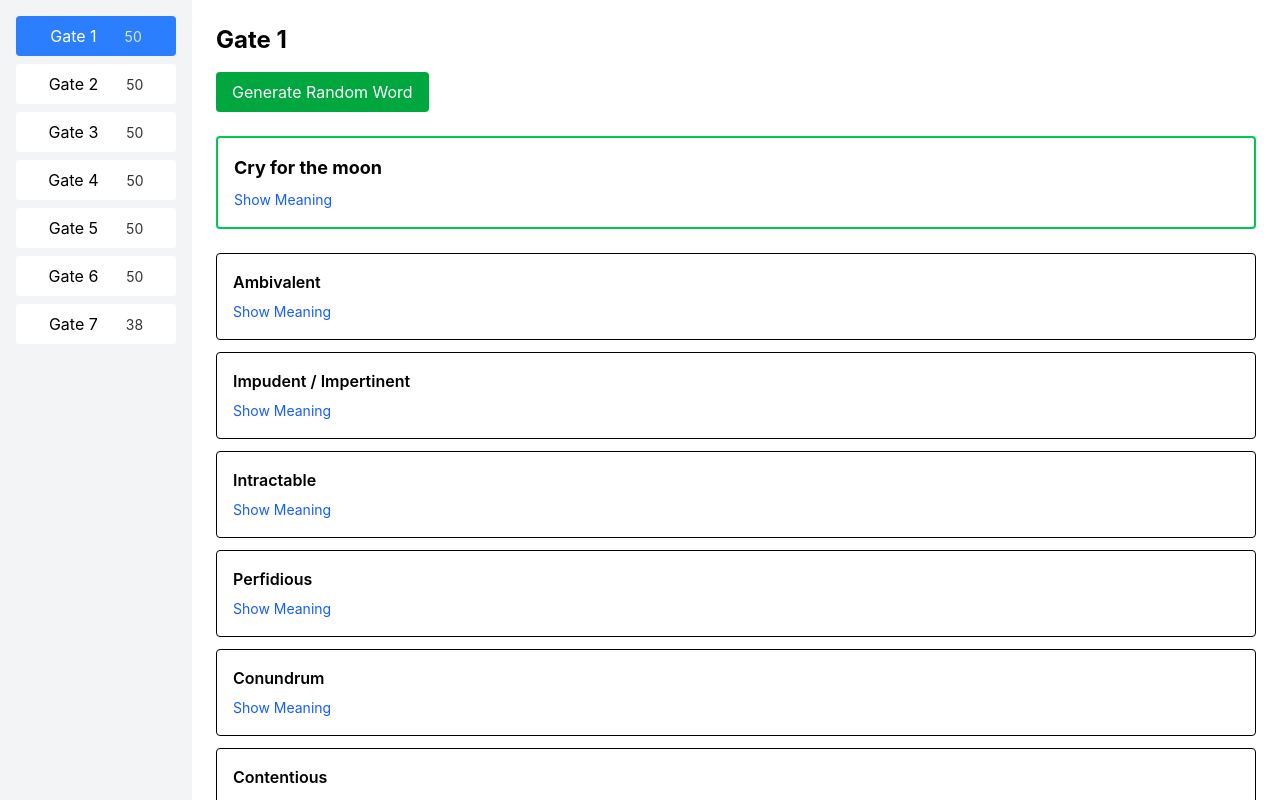
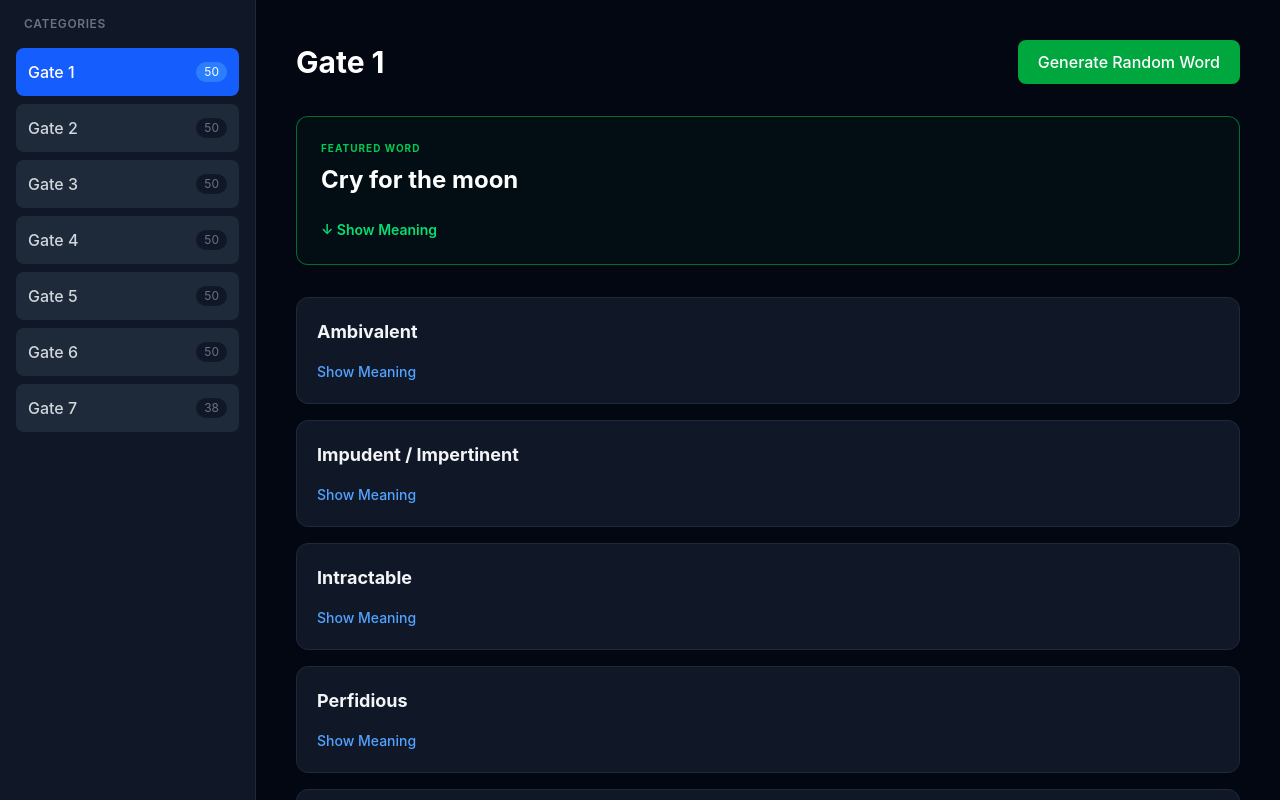
Before and after one commit to Manan2505/vocab-generator, a React (Create React App) app: page / in a window 1280 px wide. Both pictures are taken after a click on the button "Generate Random Word". Shown: the top 800 px of the page. Built offline with nearby package versions, Linux system fonts and the light colour scheme.

Commit message:
dark mode done

```diff
--- a/src/App.js
+++ b/src/App.js
@@ -24,75 +24,171 @@ const generateRandomWord = () => {
     setGates({ ...gates, [newGate]: newWords });
   };
 
+  // return (
+  //   <div className="flex h-screen">
+  //     {/* Sidebar */}
+  //     <div className="w-48 bg-gray-100 p-4">
+  //       {Object.keys(gates).map((gate) => (
+
+  //         <button
+  //           key={gate}
+  //           onClick={() => setActiveGate(gate)}
+  //           className={`block w-full mb-2 p-2 rounded ${
+  //             activeGate === gate
+  //               ? "bg-blue-500 text-white"
+  //               : "bg-white"
+  //           }`}
+  //         >
+  //            <span>{gate}</span>
+  //     <span className="ml-7 text-sm opacity-80">
+  //       {gates[gate].length}
+  //     </span>
+  //         </button>
+  //       ))}
+  //     </div>
+
+
+  //      <div className="flex-1 p-6 overflow-y-auto">
+  //       <h1 className="text-2xl font-bold mb-4">{activeGate}</h1>
+
+  //       <button
+  //         onClick={generateRandomWord}
+  //         className="mb-6 px-4 py-2 bg-green-600 text-white rounded"
+  //       >
+  //         Generate Random Word
+  //       </button>
+
+  //       {randomIndex !== null && (
+  //         <div className="border-2 border-green-500 p-4 mb-6 rounded">
+  //           <p className="font-bold text-lg">
+  //             {gates[activeGate][randomIndex].word}
+  //           </p>
+
+  //           {visible[randomIndex] && (
+  //             <p className="mt-2 text-gray-700">
+  //               {gates[activeGate][randomIndex].meaning}
+  //             </p>
+  //           )}
+  //            <button
+  //             onClick={() => toggleMeaning(randomIndex)}
+  //             className="mt-2 text-sm text-blue-600"
+  //           >
+  //             {visible[randomIndex] ? "Hide Meaning" : "Show Meaning"}
+  //           </button>
+  //         </div>
+  //       )}
+
+  //       {gates[activeGate].map((item, index) => (
+  //         <div key={index} className="border p-4 mb-3 rounded">
+  //           <p className="font-semibold">{item.word}</p>
+
+  //           {visible[index] && (
+  //             <p className="text-gray-700 mt-2">{item.meaning}</p>
+  //           )}
+
+  //           <button
+  //             onClick={() => toggleMeaning(index)}
+  //             className="mt-2 text-sm text-blue-600"
+  //           >{visible[index] ? "Hide Meaning" : "Show Meaning"}</button>
+  //           </div>
+  //       ))}
+  //     </div>
+  //   </div>
+  // );
+
 return (
-    <div className="flex h-screen">
-      {/* Sidebar */}
-      <div className="w-48 bg-gray-100 p-4">
+  <div className="flex flex-col lg:flex-row min-h-screen bg-gray-950 text-gray-100">
+    {/* Sidebar / Top Navigation */}
+    <div className="w-full lg:w-64 bg-gray-900 border-b lg:border-b-0 lg:border-r border-gray-800 p-4 lg:sticky lg:top-0 lg:h-screen overflow-x-auto lg:overflow-y-auto">
+      <h2 className="hidden lg:block text-xs font-semibold text-gray-500 uppercase tracking-wider mb-4 px-2">
+        Categories
+      </h2>
+
+      {/* Scrollable container for mobile buttons */}
+      <div className="flex lg:flex-col gap-2">
         {Object.keys(gates).map((gate) => (
-
           <button
             key={gate}
             onClick={() => setActiveGate(gate)}
-            className={`block w-full mb-2 p-2 rounded ${
+            className={`flex-shrink-0 flex items-center justify-between px-4 py-2 lg:p-3 rounded-lg transition-colors min-w-fit lg:w-full ${
               activeGate === gate
-                ? "bg-blue-500 text-white"
-                : "bg-white"
+                ? "bg-blue-600 text-white"
+                : "bg-gray-800 text-gray-300 hover:bg-gray-700"
             }`}
           >
-             <span>{gate}</span>
-      <span className="ml-7 text-sm opacity-80">
+            <span className="font-medium mr-3 lg:mr-0">{gate}</span>
+            <span className={`text-xs px-2 py-0.5 rounded-full ${
+              activeGate === gate ? "bg-blue-500" : "bg-gray-900 text-gray-500"
+            }`}>
               {gates[gate].length}
             </span>
           </button>
         ))}
       </div>
+    </div>
 
-
-       <div className="flex-1 p-6 overflow-y-auto">
-        <h1 className="text-2xl font-bold mb-4">{activeGate}</h1>
-
+    {/* Main Content */}
+    <div className="flex-1 p-4 md:p-6 lg:p-10 max-w-5xl mx-auto w-full">
+      <header className="flex flex-col sm:flex-row sm:items-center justify-between gap-4 mb-8">
+        <h1 className="text-2xl md:text-3xl font-bold text-white">{activeGate}</h1>
         <button
           onClick={generateRandomWord}
-          className="mb-6 px-4 py-2 bg-green-600 text-white rounded"
+          className="w-full sm:w-auto px-5 py-2.5 bg-green-600 hover:bg-green-500 text-white font-medium rounded-lg transition-all"
         >
           Generate Random Word
         </button>
+      </header>
 
+      {/* Random Word Highlight Box */}
       {randomIndex !== null && (
-          <div className="border-2 border-green-500 p-4 mb-6 rounded">
-            <p className="font-bold text-lg">
+        <div className="bg-green-900/10 border border-green-500/50 p-5 md:p-6 mb-8 rounded-xl">
+          <div className="flex flex-col gap-2">
+            <span className="text-[10px] font-bold text-green-500 uppercase tracking-widest">Featured Word</span>
+            <p className="font-bold text-xl md:text-2xl text-white">
               {gates[activeGate][randomIndex].word}
             </p>
 
             {visible[randomIndex] && (
-              <p className="mt-2 text-gray-700">
+              <p className="mt-3 text-gray-300 leading-relaxed text-sm md:text-base">
                 {gates[activeGate][randomIndex].meaning}
               </p>
             )}
+
             <button
               onClick={() => toggleMeaning(randomIndex)}
-              className="mt-2 text-sm text-blue-600"
+              className="mt-4 text-sm font-semibold text-green-400 hover:text-green-300 w-fit"
             >
-              {visible[randomIndex] ? "Hide Meaning" : "Show Meaning"}
+              {visible[randomIndex] ? "↑ Hide Meaning" : "↓ Show Meaning"}
             </button>
+          </div>
         </div>
       )}
 
+      {/* Word List - Grid layout for larger screens */}
+      <div className="grid grid-cols-1 gap-4">
         {gates[activeGate].map((item, index) => (
-          <div key={index} className="border p-4 mb-3 rounded">
-            <p className="font-semibold">{item.word}</p>
+          <div
+            key={index}
+            className="bg-gray-900 border border-gray-800 p-4 md:p-5 rounded-xl"
+          >
+            <p className="font-bold text-lg text-gray-100">{item.word}</p>
 
             {visible[index] && (
-              <p className="text-gray-700 mt-2">{item.meaning}</p>
+              <div className="mt-3 pt-3 border-t border-gray-800">
+                <p className="text-gray-400 text-sm md:text-base leading-relaxed">{item.meaning}</p>
+              </div>
             )}
 
             <button
               onClick={() => toggleMeaning(index)}
-              className="mt-2 text-sm text-blue-600"
-            >{visible[index] ? "Hide Meaning" : "Show Meaning"}</button>
+              className="mt-4 text-sm font-medium text-blue-400 hover:text-blue-300"
+            >
+              {visible[index] ? "Hide Meaning" : "Show Meaning"}
+            </button>
           </div>
         ))}
       </div>
     </div>
+  </div>
 );
 }
```
Lines whose indentation alone changed are shown as unchanged.
